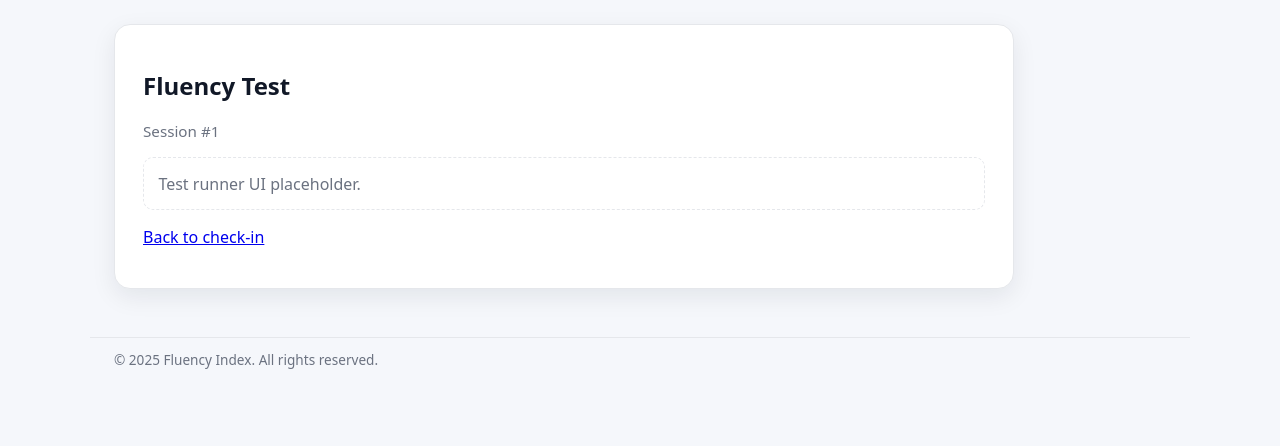
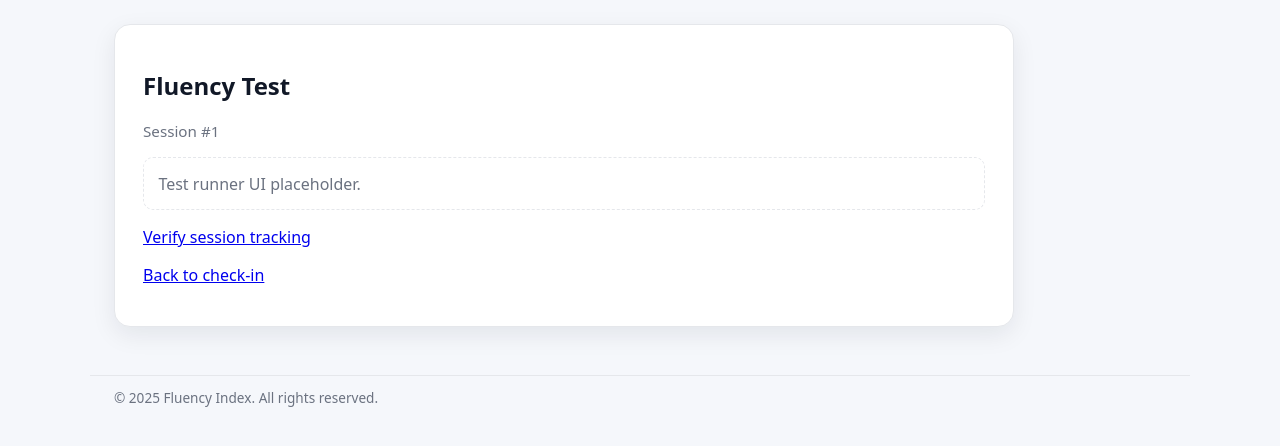
Before and after one commit to jsquales/fluencyindex_site, a FastAPI app: page /test/run/1 in a window 1280 px wide. Shown: the part 65-511 px from the top of the page. Run offline with FastAPI, Linux system fonts and the light colour scheme; some libraries are stand-ins or nearby versions.

Commit message:
Track student identifier on sessions

```diff
--- a/app/db.py
+++ b/app/db.py
@@ -181,6 +181,7 @@ class Session(Base):
     id: Mapped[int] = mapped_column(Integer, primary_key=True, index=True)
     class_id: Mapped[int] = mapped_column(ForeignKey("classes.id", ondelete="CASCADE"), index=True)
     teacher_id: Mapped[int] = mapped_column(ForeignKey("users.id", ondelete="RESTRICT"), index=True)
+    student_identifier: Mapped[str | None] = mapped_column(String(128), nullable=True, index=True)
     status: Mapped[str] = mapped_column(String(32), nullable=False, server_default="scheduled")
     started_at: Mapped[datetime | None] = mapped_column(DateTime(timezone=True), nullable=True)
     ended_at: Mapped[datetime | None] = mapped_column(DateTime(timezone=True), nullable=True)
@@ -229,6 +230,15 @@ def init_db() -> None:
     _ = (WaitlistEntry, User, Class, Student, Session, Attempt)
     with engine.begin() as connection:
         Base.metadata.create_all(bind=connection, checkfirst=True)
+        if connection.dialect.name == "postgresql":
+            connection.execute(
+                text(
+                    """
+                    ALTER TABLE sessions
+                    ADD COLUMN IF NOT EXISTS student_identifier VARCHAR(128);
+                    """
+                )
+            )
         if connection.dialect.name == "postgresql":
             connection.execute(
                 text(
--- a/app/main.py
+++ b/app/main.py
@@ -677,6 +677,48 @@ async def admin_test_checkin_start(
         return RedirectResponse(url=f"/admin/test/checkin?error={quote(str(e))}", status_code=303)
 
 
+@app.get("/admin/test/session/{session_id}", response_class=HTMLResponse)
+async def admin_test_session_verify(
+    request: Request,
+    session_id: int,
+    _: bool = Depends(require_admin),
+):
+    db = SessionLocal()
+    try:
+        row = db.execute(
+            text(
+                """
+                SELECT
+                    s.id AS session_id,
+                    c.room_code AS room_code,
+                    s.teacher_id AS teacher_id,
+                    s.started_at AS started_at,
+                    s.status AS status,
+                    s.student_identifier AS student_identifier
+                FROM sessions s
+                LEFT JOIN classes c ON c.id = s.class_id
+                WHERE s.id = :session_id
+                LIMIT 1
+                """
+            ),
+            {"session_id": session_id},
+        ).first()
+    finally:
+        db.close()
+
+    if not row:
+        raise HTTPException(status_code=404, detail="Session not found.")
+
+    return templates.TemplateResponse(
+        "admin_test_session_verify.html",
+        {
+            "request": request,
+            "page_title": "Pilot Session Verify | Fluency Index",
+            "session": dict(row._mapping),
+        },
+    )
+
+
 @app.get("/admin/sessions", response_class=HTMLResponse)
 async def admin_sessions(request: Request, _: bool = Depends(require_admin)):
     return templates.TemplateResponse(
--- a/app/services/testing.py
+++ b/app/services/testing.py
@@ -42,6 +42,7 @@ def start_session(student_id: str) -> int:
         session = Session(
             class_id=int(row.class_id),
             teacher_id=int(row.teacher_id),
+            student_identifier=sid,
             status="scheduled",
             started_at=datetime.utcnow(),
         )
--- a/app/templates/test_run.html
+++ b/app/templates/test_run.html
@@ -8,7 +8,8 @@
     <div style="margin:1rem 0; padding:0.9rem; border:1px dashed var(--border); border-radius:10px; color:var(--text-muted);">
       Test runner UI placeholder.
     </div>
-    <p><a href="/test/checkin">Back to check-in</a></p>
+    <p><a href="/admin/test/session/{{ session_id }}">Verify session tracking</a></p>
+    <p><a href="/admin/test/checkin">Back to check-in</a></p>
   </div>
 </section>
 {% endblock %}
```
Also changed, not shown: app/templates/admin_test_session_verify.html (added, +19 -0 lines).
